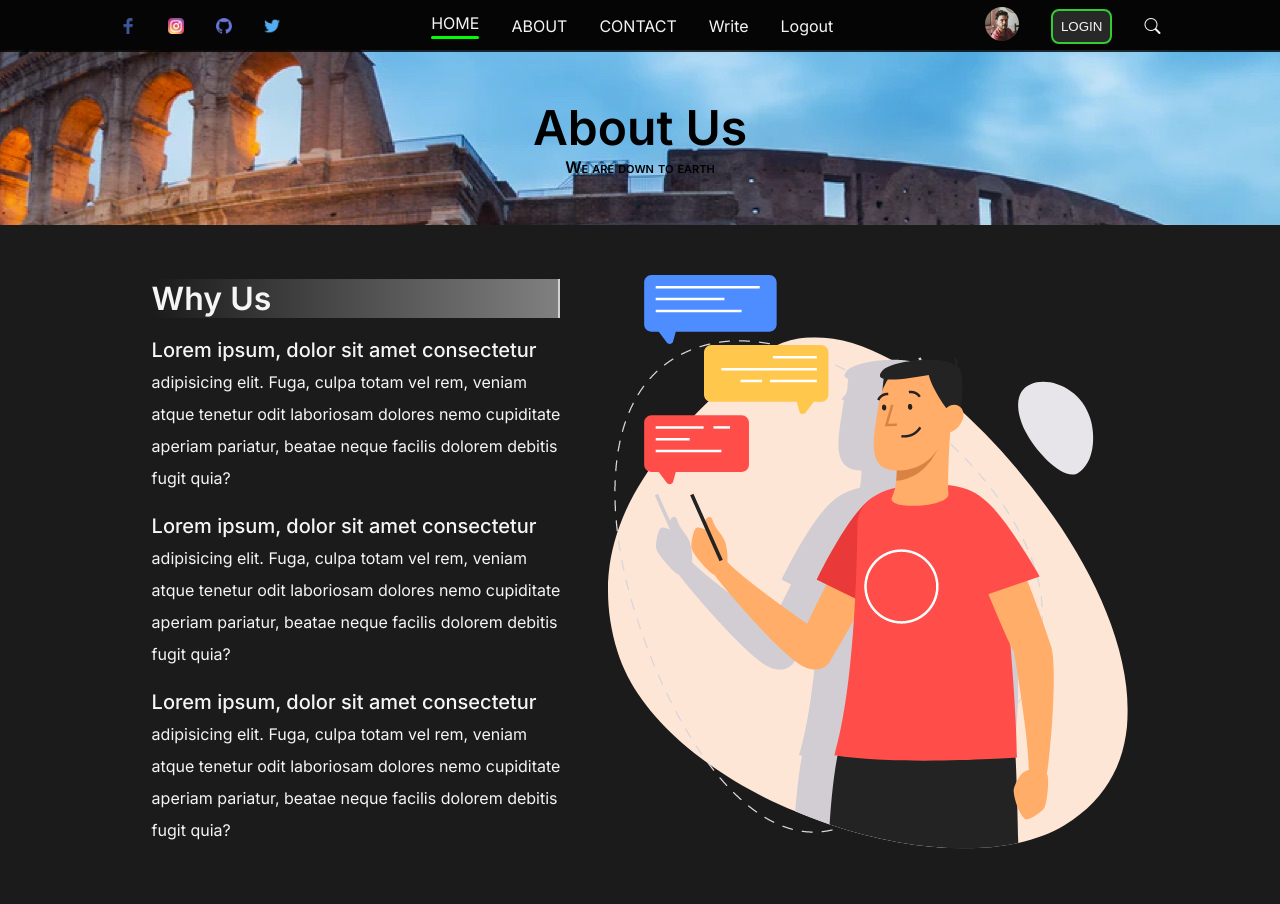
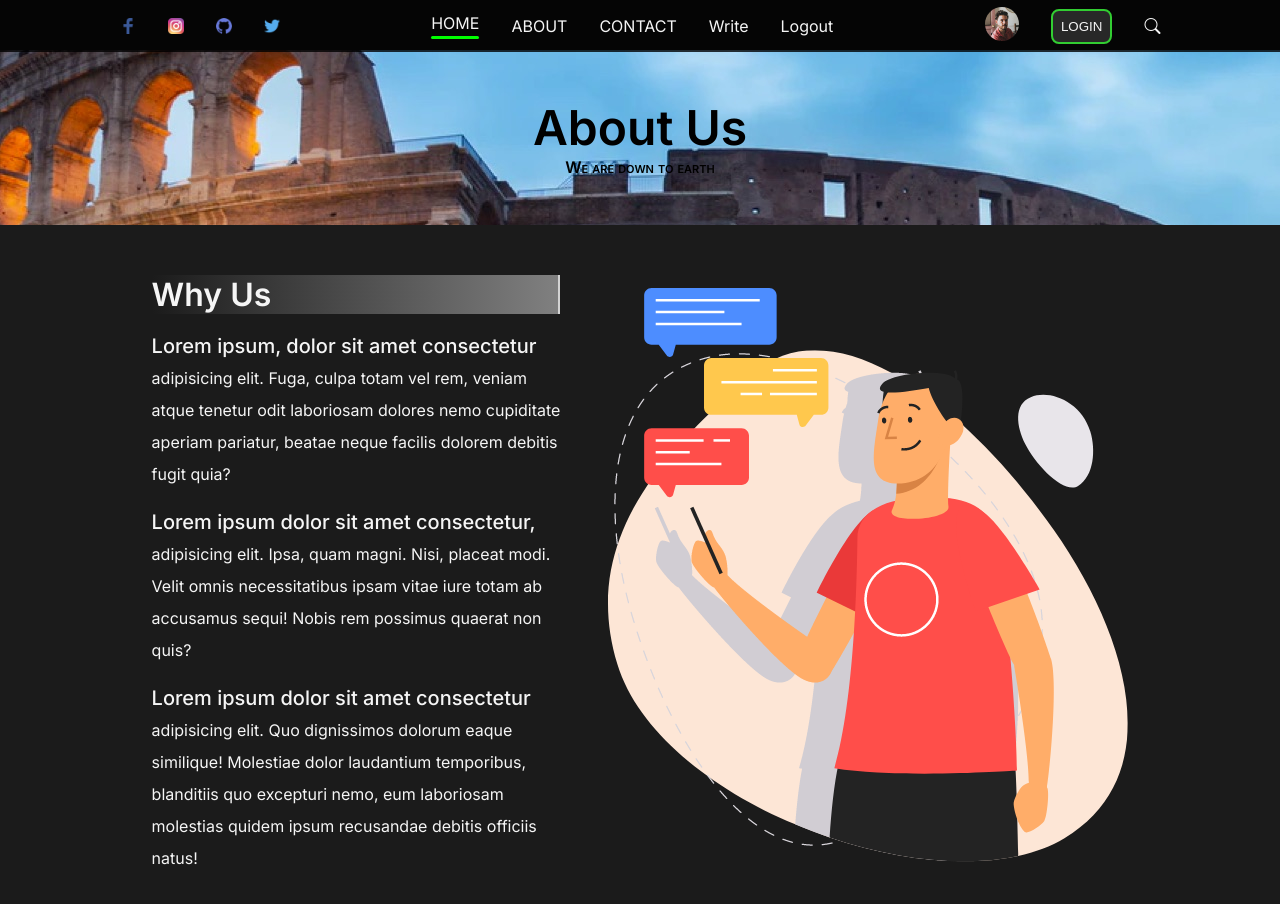
Before and after one commit to octocatblain/codsoft, a React (Create React App) app in the folder blog-platform/client/: page /about in a window 1280 px wide. Shown: the top 904 px of the page. Built offline with nearby package versions, Linux system fonts and the light colour scheme.

Commit message:
feat: add map objects

```diff
--- /dev/null
+++ b/blog-platform/client/src/Data/Index.js
@@ -0,0 +1,5 @@
+export const whyUsData = [
+    {text: "Lorem ipsum, dolor sit amet consectetur adipisicing elit. Fuga, culpa totam vel rem, veniam atque tenetur odit laboriosam dolores nemo cupiditate aperiam pariatur, beatae neque facilis dolorem debitis fugit quia?"},
+    {text: "Lorem ipsum dolor sit amet consectetur, adipisicing elit. Ipsa, quam magni. Nisi, placeat modi. Velit omnis necessitatibus ipsam vitae iure totam ab accusamus sequi! Nobis rem possimus quaerat non quis?"},
+    {text: "Lorem ipsum dolor sit amet consectetur adipisicing elit. Quo dignissimos dolorum eaque similique! Molestiae dolor laudantium temporibus, blanditiis quo excepturi nemo, eum laboriosam molestias quidem ipsum recusandae debitis officiis natus!"}
+];
--- a/blog-platform/client/src/Pages/About/About.jsx
+++ b/blog-platform/client/src/Pages/About/About.jsx
@@ -1,6 +1,9 @@
 import "./About.css"
 import Layout from "../../Layout/Layout.jsx"
 import whyUs from "../../Assets/images/validation.png"
+import { whyUsData } from "../../Data/Index.js"
+
+
 
 const About = () => {
   return (
@@ -19,11 +22,14 @@ const About = () => {
               <h3 className="section_title">
                 Why Us
               </h3>
-              <p className="text">Lorem ipsum, dolor sit amet consectetur adipisicing elit. Fuga, culpa totam vel rem, veniam atque tenetur odit laboriosam dolores nemo cupiditate aperiam pariatur, beatae neque facilis dolorem debitis fugit quia?</p>
 
-              <p className="text">Lorem ipsum, dolor sit amet consectetur adipisicing elit. Fuga, culpa totam vel rem, veniam atque tenetur odit laboriosam dolores nemo cupiditate aperiam pariatur, beatae neque facilis dolorem debitis fugit quia?</p>
 
-              <p className="text">Lorem ipsum, dolor sit amet consectetur adipisicing elit. Fuga, culpa totam vel rem, veniam atque tenetur odit laboriosam dolores nemo cupiditate aperiam pariatur, beatae neque facilis dolorem debitis fugit quia?</p>
+              {whyUsData.map((item, index) => (
+                <p className="text" key={index}>
+                  {item.text}
+                </p>
+              ))}
+
 
             </div>
             <div className="why_us_image">
```
